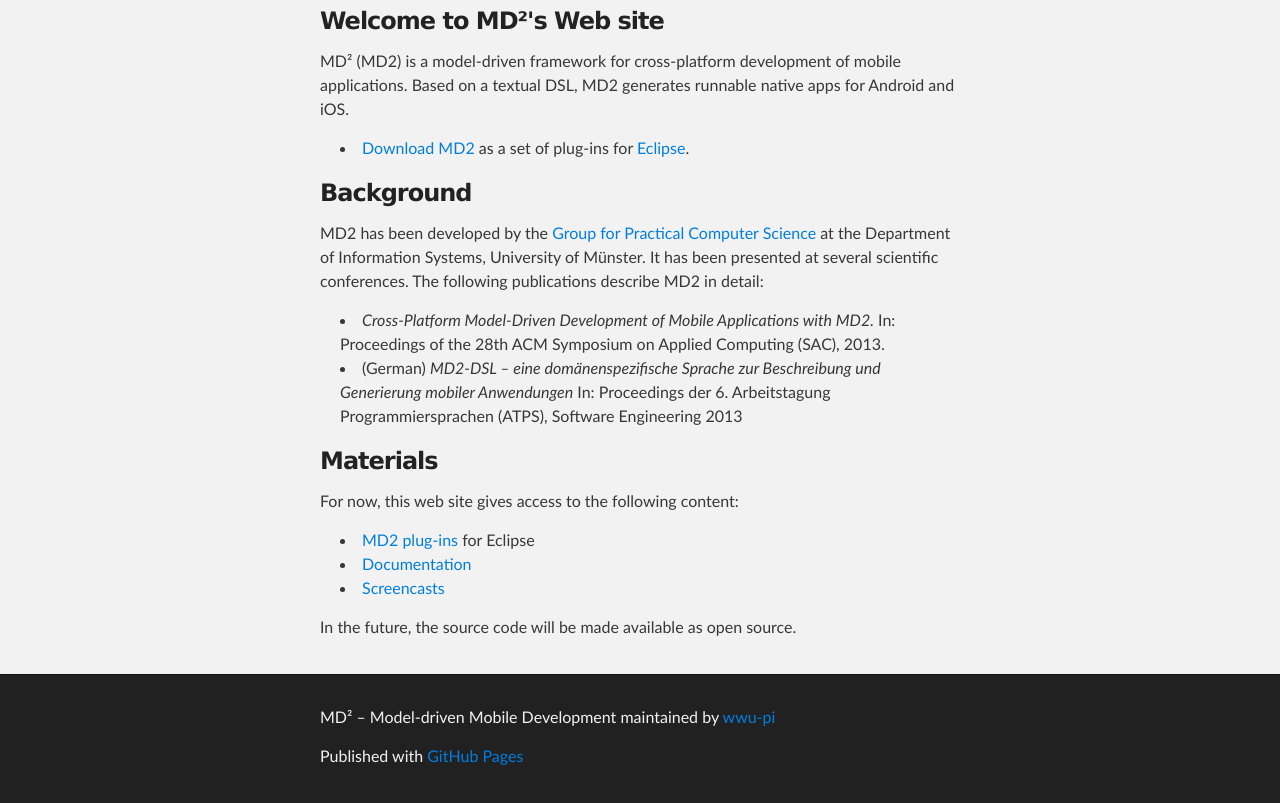
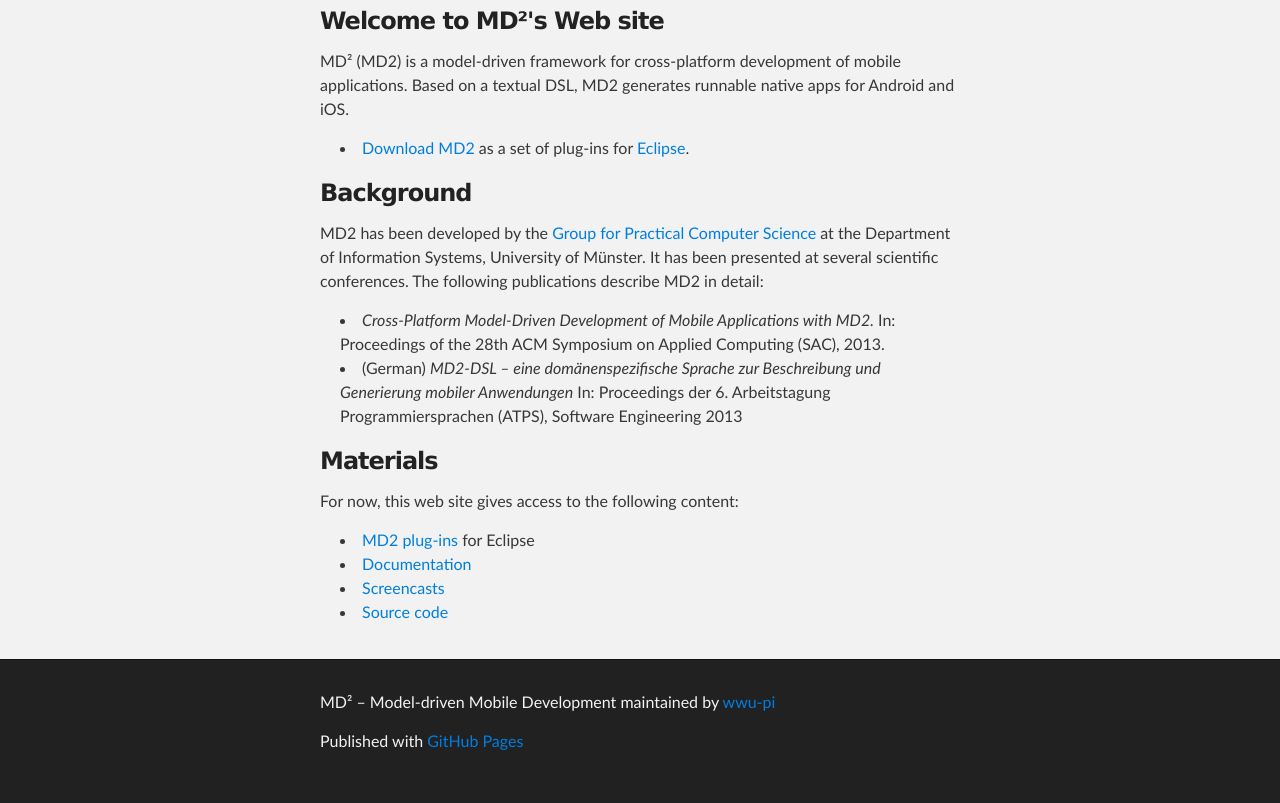
Before and after one commit to wwu-pi/md2-web, a plain HTML site: page index.html in a window 1280 px wide. Shown: the part 320-1123 px from the top of the page. Drawn offline with Linux system fonts and the light colour scheme.

Commit message:
Add link to public repository for framework source

```diff
--- a/index.html
+++ b/index.html
@@ -53,7 +53,8 @@
 <a href="http://wwu-pi.github.com/md2-web/res/MD2-plugins.zip">MD2 plug-ins</a> for Eclipse</li>
 <li><a href="http://wwu-pi.github.com/md2-web/res/MD2-Documentation.pdf">Documentation</a></li>
 <li><a href="http://www.wi1.uni-muenster.de/pi/forschung/md2/screencasts/">Screencasts</a></li>
-</ul><p>In the future, the source code will be made available as open source.</p>
+<li><a href="https://github.com/wwu-pi/md2-framework">Source code</a></li>
+</ul>
       </section>
     </div>
 
```
